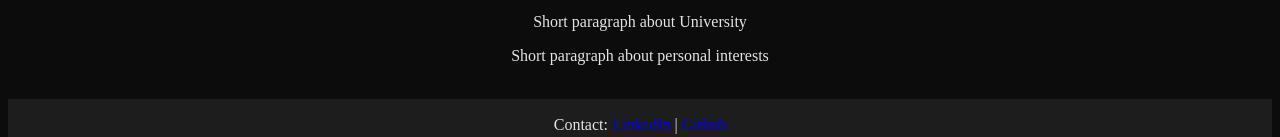
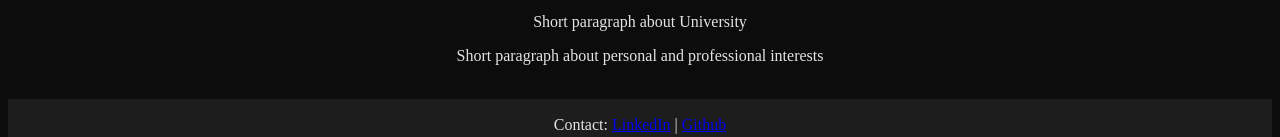
Before and after one commit to Dirgeguy/personal_site, a plain HTML site: page about_me.html in a window 1280 px wide. Shown: the part 342-479 px from the top of the page. Drawn offline with Linux system fonts and the light colour scheme.

Commit message:
Minor verbiage change and remote commit test

```diff
--- a/about_me.html
+++ b/about_me.html
@@ -29,7 +29,7 @@
 
     <p>Short paragraph about growing up</p>
     <p>Short paragraph about University</p>
-    <p>Short paragraph about personal interests</p>
+    <p>Short paragraph about personal and professional interests</p>
 
     <br>
 
```
